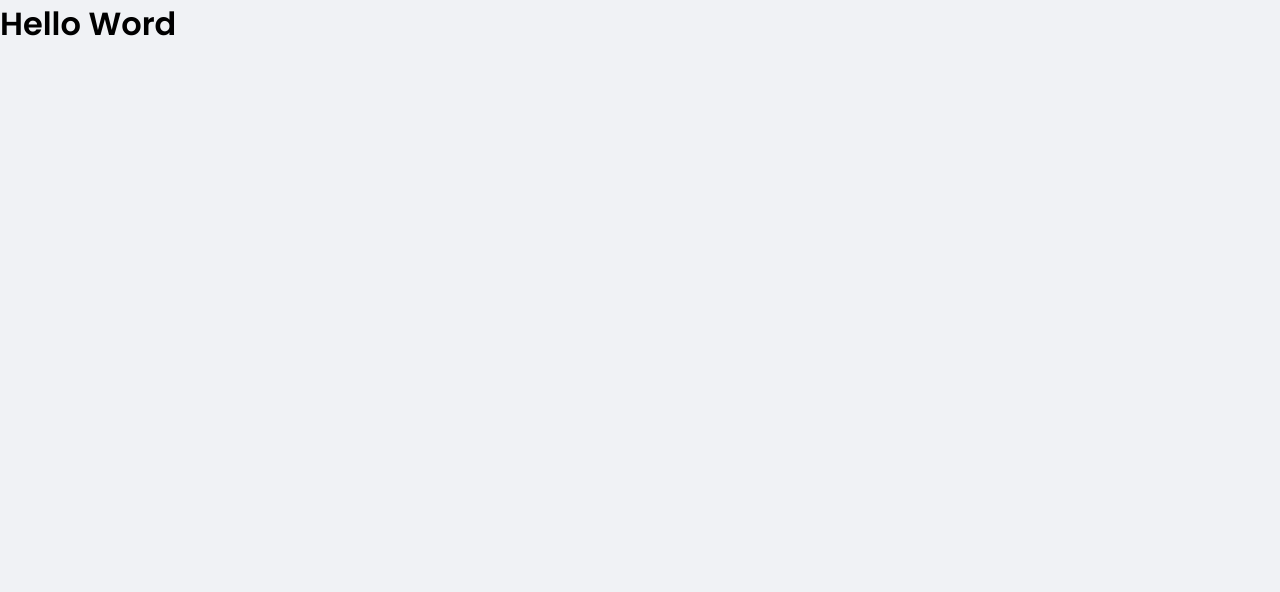
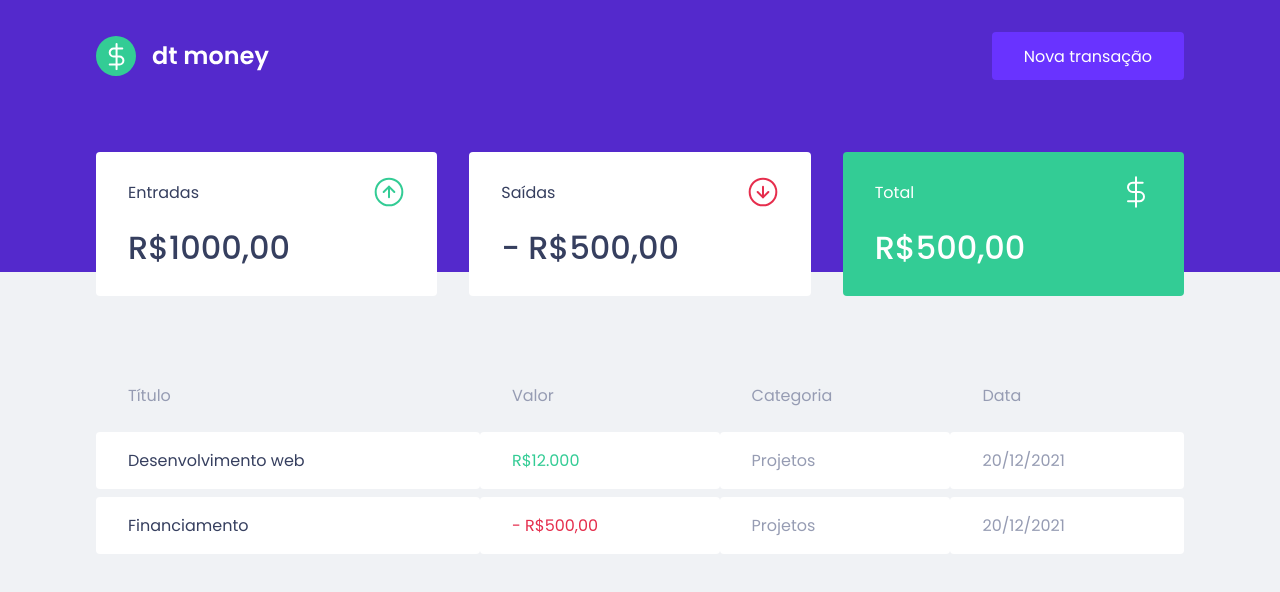
Before and after one commit to JhonatanNobrega/nodets-dtmony, a React (Create React App) app: page / in a window 1280 px wide. Shown: the top 592 px of the page. Built offline with nearby package versions, Linux system fonts and the light colour scheme.

Commit message:
Feito header, dashboard e itens interno

```diff
--- a/public/index.html
+++ b/public/index.html
@@ -11,8 +11,7 @@
   <link rel="shortcut icon" href="favicon.png" type="image/png">
   <title>dtmoney</title>
 
-
-  <link href="https://fonts.googleapis.com/css2?family=Poppins:wght@400;600&display=swap" rel="stylesheet">
+  <link href="https://fonts.googleapis.com/css2?family=Poppins:wght@400;500;600&display=swap" rel="stylesheet">
 </head>
 
 <body>
--- a/src/App.tsx
+++ b/src/App.tsx
@@ -1,10 +1,13 @@
+import { Dashboard } from './components/Dashboard';
+import { Header } from './components/Header';
 import { GlobalStyle } from './styles/global';
 
 export function App() {
   return (
-    <div className="App">
-      <h1>Hello Word</h1>
+    <>
+      <Header />
+      <Dashboard />
       <GlobalStyle />
-    </div>
+    </>
   );
 }
--- /dev/null
+++ b/src/components/Dashboard/index.tsx
@@ -0,0 +1,12 @@
+import { Summary } from "../Summary";
+import { TransactionsTable } from "../TransactionsTable";
+import { Container } from "./styles";
+
+export function Dashboard() {
+  return (
+    <Container>
+      <Summary />
+      <TransactionsTable />
+    </Container>
+  )
+}
--- /dev/null
+++ b/src/components/Dashboard/styles.ts
@@ -0,0 +1,7 @@
+import styled from "styled-components";
+
+export const Container = styled.main`
+  max-width: 1120px;
+  margin: 0 auto;
+  padding: 2.5rem 1rem;
+`;
--- /dev/null
+++ b/src/components/Header/index.tsx
@@ -0,0 +1,13 @@
+import logoImg from '../../assets/logo.svg';
+import { Container, Content } from './styles';
+
+export function Header() {
+  return (
+    <Container>
+      <Content>
+        <img src={logoImg} alt="dt money" />
+        <button>Nova transação</button>
+      </Content>
+    </Container>
+  )
+}
--- /dev/null
+++ b/src/components/Header/styles.ts
@@ -0,0 +1,32 @@
+import styled from "styled-components";
+
+export const Container = styled.header`
+  background: var(--blue);
+`;
+
+export const Content = styled.div`
+  max-width: 1120px;
+  margin: 0 auto;
+
+
+  padding: 2rem 1rem 12rem;
+  display: flex;
+  align-items: center;
+  justify-content: space-between;
+
+  button {
+    font-size: 1rem;
+    color: #FFF;
+    background: var(--blue-light);
+    border: 0;
+    padding: 0 2rem;
+    border-radius: 0.25rem;
+    height: 3rem;
+
+    transition: filter 0.2s;
+
+    &:hover {
+      filter: brightness(0.9);
+    }
+  }
+`;
--- /dev/null
+++ b/src/components/Summary/index.tsx
@@ -0,0 +1,38 @@
+import incomeImg from '../../assets/income.svg'
+import outcomeImg from '../../assets/outcome.svg'
+import totalImg from '../../assets/total.svg'
+
+import { Container } from "./styles";
+
+export function Summary() {
+
+  return (
+    <Container>
+
+      <div>
+        <header>
+          <p>Entradas</p>
+          <img src={incomeImg} alt="Entradas" />
+        </header>
+        <strong>R$1000,00</strong>
+      </div>
+
+      <div>
+        <header>
+          <p>Saídas</p>
+          <img src={outcomeImg} alt="Saídas" />
+        </header>
+        <strong>- R$500,00</strong>
+      </div>
+
+      <div className='highlight-background'>
+        <header>
+          <p>Total</p>
+          <img src={totalImg} alt="Total" />
+        </header>
+        <strong>R$500,00</strong>
+      </div>
+
+    </Container>
+  )
+}
--- /dev/null
+++ b/src/components/Summary/styles.ts
@@ -0,0 +1,34 @@
+import styled from "styled-components";
+
+export const Container = styled.div`
+  display: grid;
+  grid-template-columns: repeat(3, 1fr);
+  gap: 2rem;
+  margin-top: -10rem;
+
+  div {
+    background: var(--shape);
+    padding: 1.5rem 2rem;
+    border-radius: 0.25rem;
+    color: var(--text-title);
+
+    header {
+      display: flex;
+      align-items: center;
+      justify-content: space-between;
+    }
+
+    strong {
+      display: block;
+      margin-top: 1rem;
+      font-size: 2rem;
+      font-weight: 500;
+      line-height: 3rem;
+    }
+
+    &.highlight-background {
+      background: var(--green);
+      color: #FFF;
+    }
+  }
+`;
--- /dev/null
+++ b/src/components/TransactionsTable/index.tsx
@@ -0,0 +1,34 @@
+import { Container } from "./styles";
+
+export function TransactionsTable() {
+  return (
+    <Container>
+      <table>
+        <thead>
+          <tr>
+            <th>Título</th>
+            <th>Valor</th>
+            <th>Categoria</th>
+            <th>Data</th>
+          </tr>
+        </thead>
+
+        <tbody>
+          <tr>
+            <td>Desenvolvimento web</td>
+            <td className="deposit">R$12.000</td>
+            <td>Projetos</td>
+            <td>20/12/2021</td>
+          </tr>
+
+          <tr>
+            <td>Financiamento</td>
+            <td className="withdraw">- R$500,00</td>
+            <td>Projetos</td>
+            <td>20/12/2021</td>
+          </tr>
+        </tbody>
+      </table>
+    </Container>
+  )
+}
--- /dev/null
+++ b/src/components/TransactionsTable/styles.ts
@@ -0,0 +1,38 @@
+import styled from "styled-components";
+
+export const Container = styled.div`
+  margin-top: 4rem;
+
+  table {
+    width: 100%;
+    border-spacing: 0 0.5rem;
+
+    th {
+      color: var(--text-body);
+      font-weight: 400;
+      padding: 1rem 2rem;
+      text-align: left;
+      line-height: 1.5rem;
+    }
+
+    td {
+      padding: 1rem 2rem;
+      border: 0;
+      background: var(--shape);
+      color: var(--text-body);
+      border-radius: 0.25rem;
+
+      &:first-child {
+        color: var(--text-title);
+      }
+
+      &.deposit {
+        color:  var(--green);
+      }
+
+      &.withdraw {
+        color:  var(--red);
+      }
+    }
+  }
+`;
--- a/src/styles/global.ts
+++ b/src/styles/global.ts
@@ -4,6 +4,7 @@
   :root {
     --background: #F0F2F5;
     --red: #e52e4d;
+    --green: #33cc95;
     --blue: #5429cc;
 
     --blue-light: #6933ff;
```
